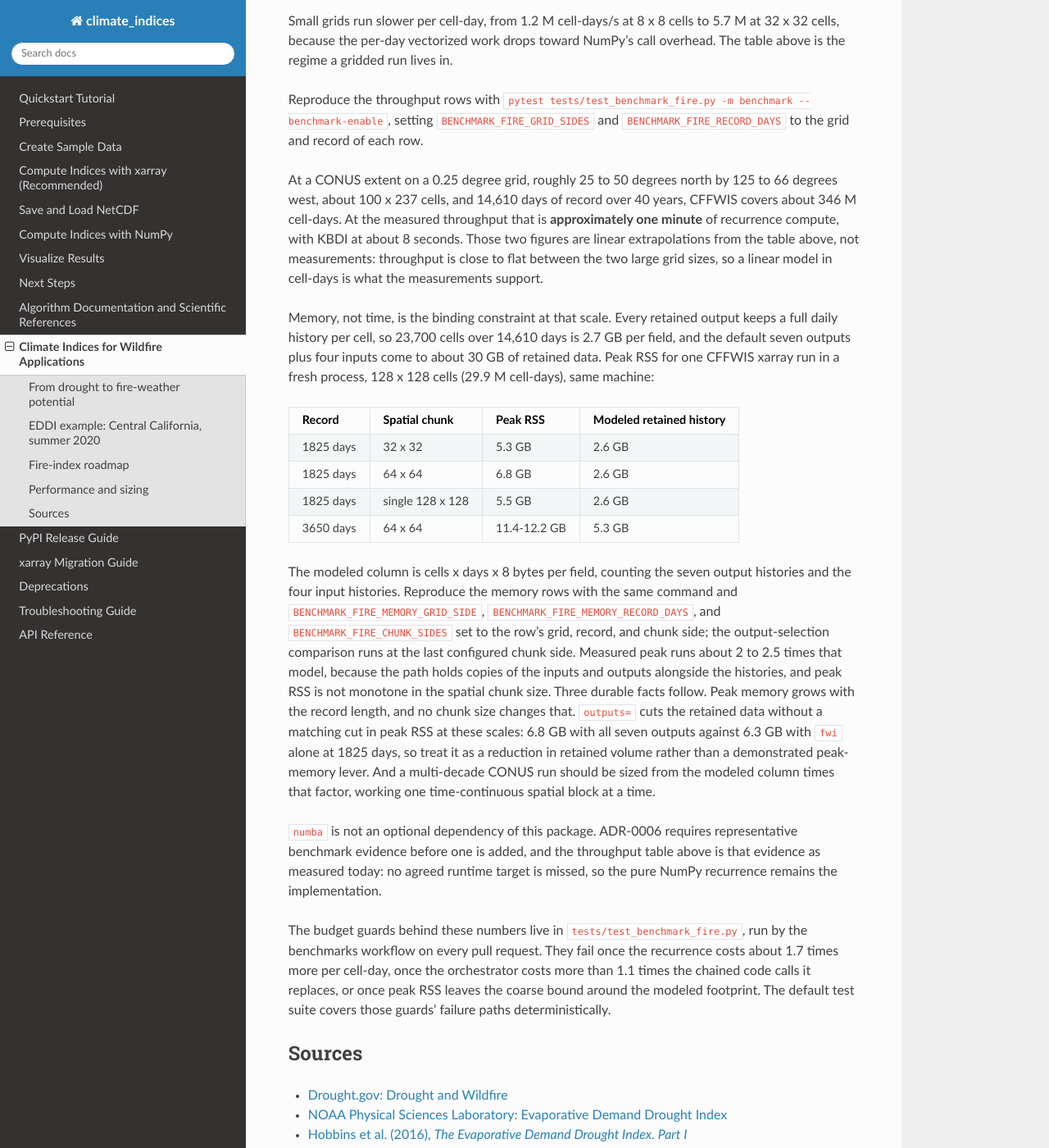
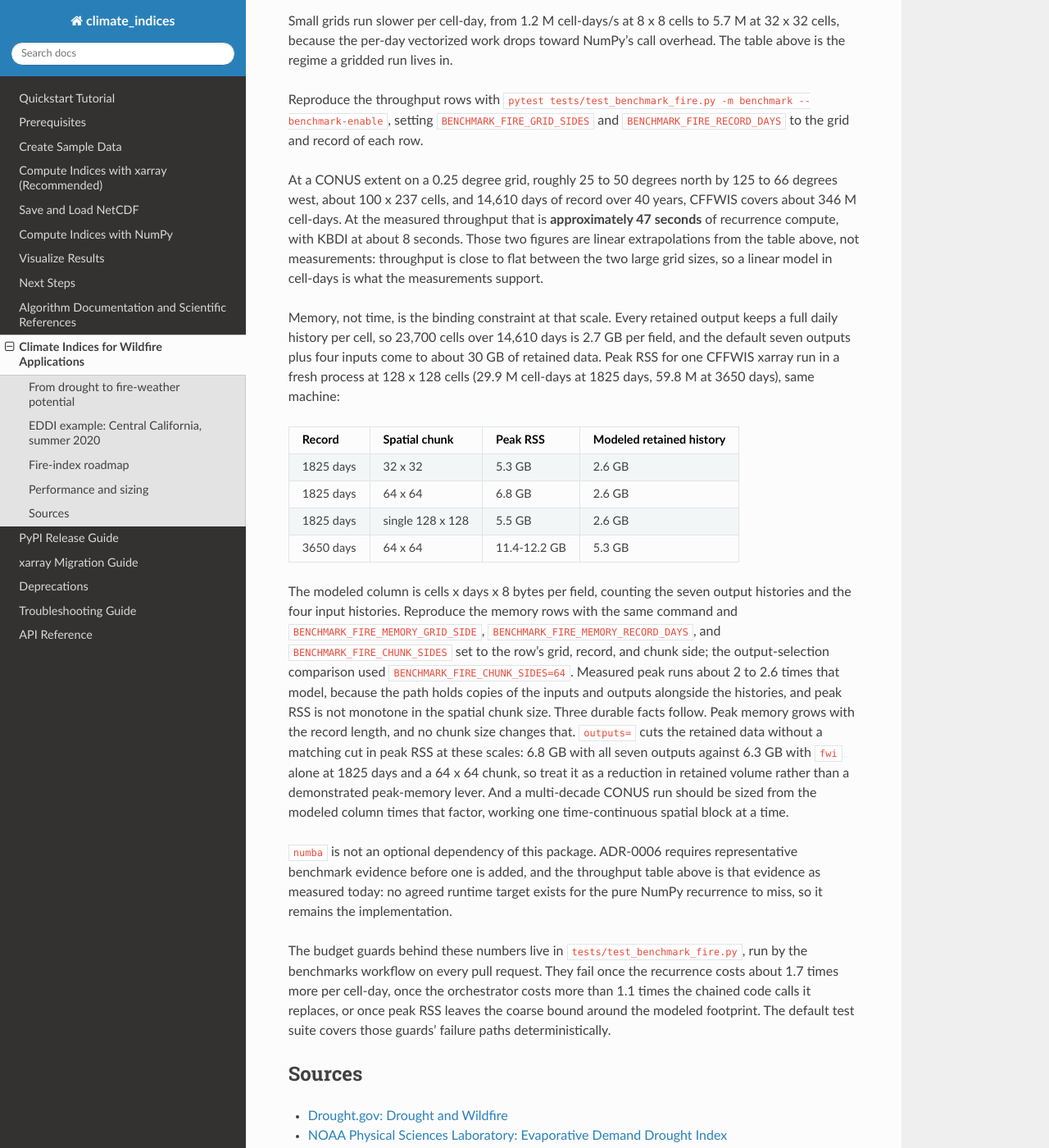
Before and after one commit to monocongo/climate_indices, a Sphinx documentation site: the page built from docs/wildfire_applications.rst, in a window 1280 px wide and 1400 px high, scrolled down 3149 px. Shown: the whole window at 82% size. Built offline with Sphinx 7.4.7 and the Read the Docs theme 3.1.0, drawn with Linux system fonts in a browser that asks for light colours.

Commit message:
docs(fire): correct benchmark sizing reproduction details
The merged sizing section could not reproduce its own table: the parenthetical
cell-day figure held only for the 1825-day rows, the output-selection pair was
attributed to the 128-chunk run when the 6.8 GB figure is the 64 x 64 row, the
published-run list omitted the 3650-day and output-selection configurations, the
measured-peak range contradicted the table (2.6x, not 2.5x), and the CONUS
extrapolation rounded 47 seconds up to 'approximately one minute'. The numba
paragraph now states that no runtime target is agreed rather than implying one
was met, and the module docstring and slack comment use the same multipliers as
the docs.

Also surface the peak-RSS probe's stderr when the child process fails, so a CI
failure shows the traceback instead of only the exit code, with a deterministic
test for that path.

```diff
--- a/docs/wildfire_applications.md
+++ b/docs/wildfire_applications.md
@@ -163,7 +163,7 @@ benchmark --benchmark-enable`, setting `BENCHMARK_FIRE_GRID_SIDES` and
 At a CONUS extent on a 0.25 degree grid, roughly 25 to 50 degrees north by 125
 to 66 degrees west, about 100 x 237 cells, and 14,610 days of record over 40
 years, CFFWIS covers about 346 M cell-days. At the measured throughput that is
-**approximately one minute** of recurrence compute, with KBDI at about 8
+**approximately 47 seconds** of recurrence compute, with KBDI at about 8
 seconds. Those two figures are linear extrapolations from the table above, not
 measurements: throughput is close to flat between the two large grid sizes, so a
 linear model in cell-days is what the measurements support.
@@ -171,8 +171,8 @@ linear model in cell-days is what the measurements support.
 Memory, not time, is the binding constraint at that scale. Every retained output
 keeps a full daily history per cell, so 23,700 cells over 14,610 days is 2.7 GB
 per field, and the default seven outputs plus four inputs come to about 30 GB of
-retained data. Peak RSS for one CFFWIS xarray run in a fresh process, 128 x 128
-cells (29.9 M cell-days), same machine:
+retained data. Peak RSS for one CFFWIS xarray run in a fresh process at 128 x 128
+cells (29.9 M cell-days at 1825 days, 59.8 M at 3650 days), same machine:
 
 | Record | Spatial chunk | Peak RSS | Modeled retained history |
 | --- | --- | --- | --- |
@@ -185,22 +185,22 @@ The modeled column is cells x days x 8 bytes per field, counting the seven outpu
 histories and the four input histories. Reproduce the memory rows with the same
 command and `BENCHMARK_FIRE_MEMORY_GRID_SIDE`, `BENCHMARK_FIRE_MEMORY_RECORD_DAYS`,
 and `BENCHMARK_FIRE_CHUNK_SIDES` set to the row's grid, record, and chunk side;
-the output-selection comparison runs at the last configured chunk side. Measured
-peak runs about 2 to 2.5 times
-that model, because the path holds copies of the inputs and outputs alongside the
-histories, and peak RSS is not monotone in the spatial chunk size. Three durable
+the output-selection comparison used `BENCHMARK_FIRE_CHUNK_SIDES=64`. Measured
+peak runs about 2 to 2.6 times that model, because the path holds copies of the
+inputs and outputs alongside the histories, and peak RSS is not monotone in the
+spatial chunk size. Three durable
 facts follow. Peak memory grows with the record length, and no chunk size changes
 that. `outputs=` cuts the retained data without a matching cut in peak RSS at
 these scales: 6.8 GB with all seven outputs against 6.3 GB with `fwi` alone at
-1825 days, so treat it as a reduction in retained volume rather than a
-demonstrated peak-memory lever. And a multi-decade CONUS run should be sized from
-the modeled column times that factor, working one time-continuous spatial block
-at a time.
+1825 days and a 64 x 64 chunk, so treat it as a reduction in retained volume
+rather than a demonstrated peak-memory lever. And a multi-decade CONUS run
+should be sized from the modeled column times that factor, working one
+time-continuous spatial block at a time.
 
 `numba` is not an optional dependency of this package. ADR-0006 requires
 representative benchmark evidence before one is added, and the throughput table
-above is that evidence as measured today: no agreed runtime target is missed, so
-the pure NumPy recurrence remains the implementation.
+above is that evidence as measured today: no agreed runtime target exists for
+the pure NumPy recurrence to miss, so it remains the implementation.
 
 The budget guards behind these numbers live in `tests/test_benchmark_fire.py`,
 run by the benchmarks workflow on every pull request. They fail once the
```
Also changed, not shown: 1 other file.
